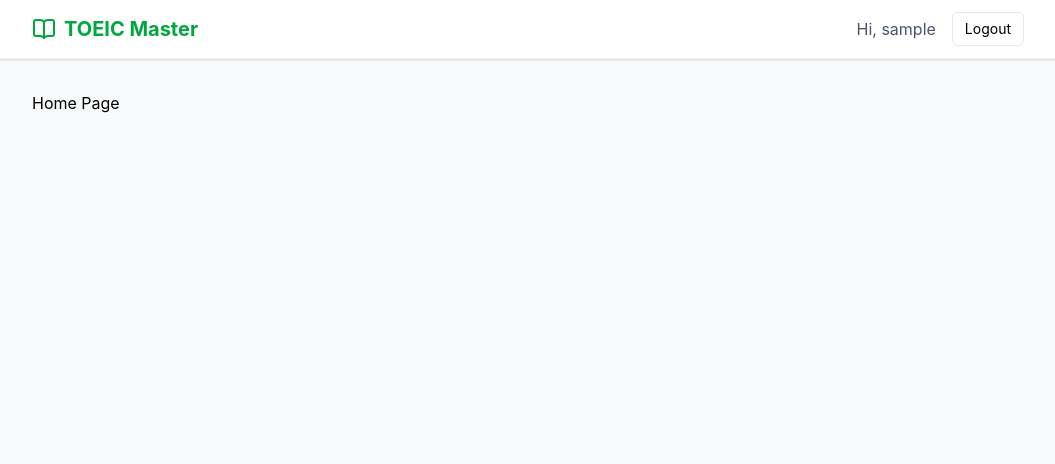
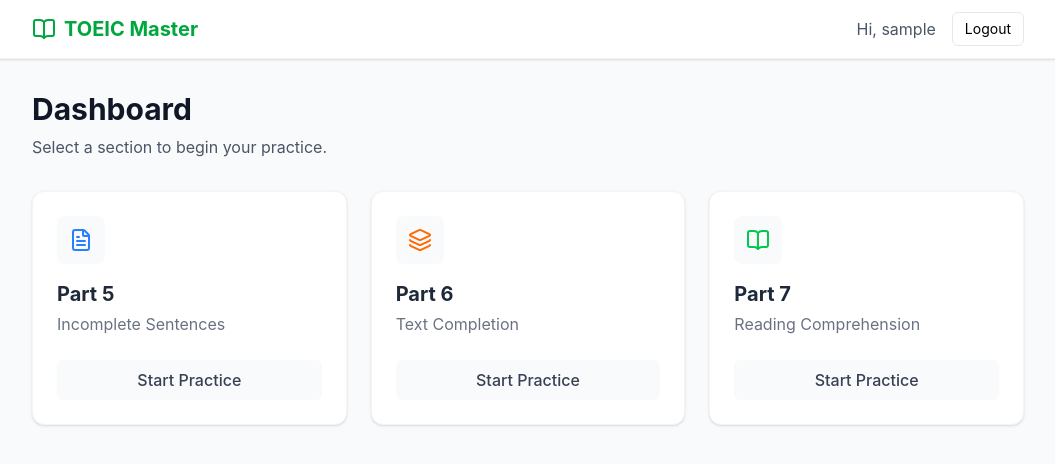
Before and after one commit to minhduc080204/toiec-test, a React (Vite) app: page / in a window 1280 px wide. Shown: the top 464 px of the page, without its empty margins (112-1167 px from the left). Built offline with nearby package versions, Linux system fonts and the light colour scheme; sample sign-in values are in the browser's storage.

Commit message:
feat: implement dashboard home page

```diff
--- a/src/App.tsx
+++ b/src/App.tsx
@@ -1,13 +1,14 @@
 import { BrowserRouter, Routes, Route } from 'react-router';
 import { Layout } from './components/layout/Layout';
 import { Login } from './pages/Login';
+import { Home } from './pages/Home';
 
 function App() {
   return (
     <BrowserRouter>
       <Layout>
         <Routes>
-          <Route path="/" element={<div data-testid="home">Home Page</div>} />
+          <Route path="/" element={<Home />} />
           <Route path="/login" element={<Login />} />
         </Routes>
       </Layout>
--- /dev/null
+++ b/src/pages/Home.tsx
@@ -0,0 +1,44 @@
+import { Link, Navigate } from 'react-router';
+import { useAuthStore } from '../store/authStore';
+import { BookOpen, FileText, Layers } from 'lucide-react';
+
+export const Home = () => {
+  const { user } = useAuthStore();
+
+  if (!user) {
+    return <Navigate to="/login" replace />;
+  }
+
+  const parts = [
+    { id: 'part5', title: 'Part 5', desc: 'Incomplete Sentences', icon: <FileText className="w-6 h-6 text-blue-500" /> },
+    { id: 'part6', title: 'Part 6', desc: 'Text Completion', icon: <Layers className="w-6 h-6 text-orange-500" /> },
+    { id: 'part7', title: 'Part 7', desc: 'Reading Comprehension', icon: <BookOpen className="w-6 h-6 text-green-500" /> },
+  ];
+
+  return (
+    <div className="space-y-8">
+      <div>
+        <h1 className="text-3xl font-bold text-gray-900">Dashboard</h1>
+        <p className="text-gray-600 mt-2">Select a section to begin your practice.</p>
+      </div>
+
+      <div className="grid md:grid-cols-3 gap-6">
+        {parts.map((part) => (
+          <div key={part.id} className="bg-white p-6 rounded-xl border border-gray-100 shadow-sm hover:shadow-md transition group">
+            <div className="w-12 h-12 bg-gray-50 rounded-lg flex items-center justify-center mb-4 group-hover:scale-110 transition-transform">
+              {part.icon}
+            </div>
+            <h3 className="text-xl font-bold text-gray-800 mb-1">{part.title}</h3>
+            <p className="text-gray-500 mb-6">{part.desc}</p>
+            <Link
+              to={`/practice/${part.id}`}
+              className="inline-block w-full text-center bg-gray-50 text-gray-700 font-medium py-2 rounded-md hover:bg-green-50 hover:text-green-700 transition"
+            >
+              Start Practice
+            </Link>
+          </div>
+        ))}
+      </div>
+    </div>
+  );
+};
```
